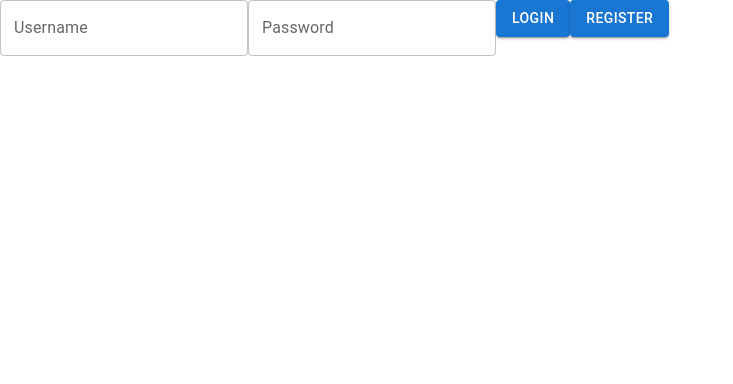
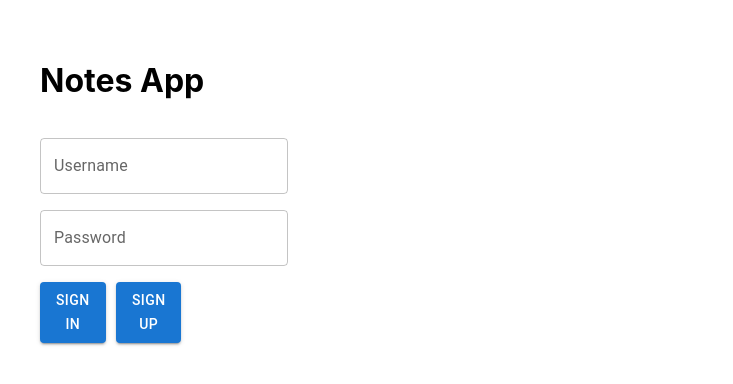
Before and after one commit to abecko47/notes, a React (Create React App) app in the folder web/: page / in a window 1280 px wide. Shown: the top 384 px of the page, without its empty margins (0-733 px from the left). Built offline with nearby package versions, Linux system fonts and the light colour scheme.

Commit message:
login page styling

```diff
--- a/web/src/client/scenes/LoginPage.tsx
+++ b/web/src/client/scenes/LoginPage.tsx
@@ -3,6 +3,8 @@ import { useAuth } from "../../ctx/auth/context";
 import { Button, CircularProgress, TextField } from "@mui/material";
 import { Navigate } from "react-router-dom";
 import { useNavigate } from "react-router-dom";
+import RootLayout from "../components/RootLayout";
+import {Grid} from "@mui/joy";
 
 export default function LoginPage() {
   const auth = useAuth();
@@ -52,7 +54,14 @@ export default function LoginPage() {
   }
 
   return (
-    <>
+    <RootLayout>
+        <Grid direction={"column"} spacing={2} container xs={12}>
+            <Grid xs={12}>
+                <Grid container xs={12}>
+                    <h1>Notes App</h1>
+                </Grid>
+            </Grid>
+            <Grid xs={12}>
                 <TextField
                     label="Username"
                     variant="outlined"
@@ -61,6 +70,8 @@ export default function LoginPage() {
                         setUsername(e.target.value);
                     }}
                 />
+            </Grid>
+            <Grid xs={12}>
                 <TextField
                     label="Password"
                     variant="outlined"
@@ -70,22 +81,31 @@ export default function LoginPage() {
                         setPassword(e.target.value);
                     }}
                 />
+            </Grid>
+            <Grid container xs={9}>
+                <Grid xs={1}>
                     <Button
                         variant="contained"
                         onClick={() => {
                             login();
                         }}
                     >
-        Login
+                        Sign In
                     </Button>
+                </Grid>
+                <Grid xs={1}>
                     <Button
                         variant="contained"
                         onClick={() => {
                             register();
                         }}
                     >
-        Register
+                        Sign Up
                     </Button>
-    </>
+                </Grid>
+            </Grid>
+
+        </Grid>
+    </RootLayout>
   );
 }
```
Lines whose indentation alone changed are shown as unchanged.
